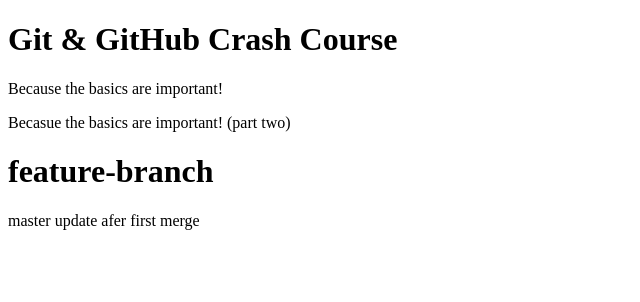
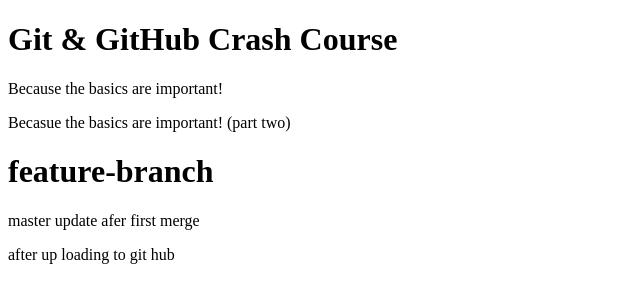
Before and after one commit to zakaria-rezk/git-and-github-practise, a plain HTML site: page index.html in a window 1280 px wide. Shown: the whole page, without its empty margins (0-640 px from the left). Drawn offline with Linux system fonts and the light colour scheme.

Commit message:
after uploading to github

```diff
--- a/index.html
+++ b/index.html
@@ -12,5 +12,6 @@
     <p>Becasue the basics are important! (part two)</p>
     <h1>feature-branch</h1>
     <p>master update afer first merge</p>
+    <p>after up loading to git hub</p>
   </body>
 </html>
```
